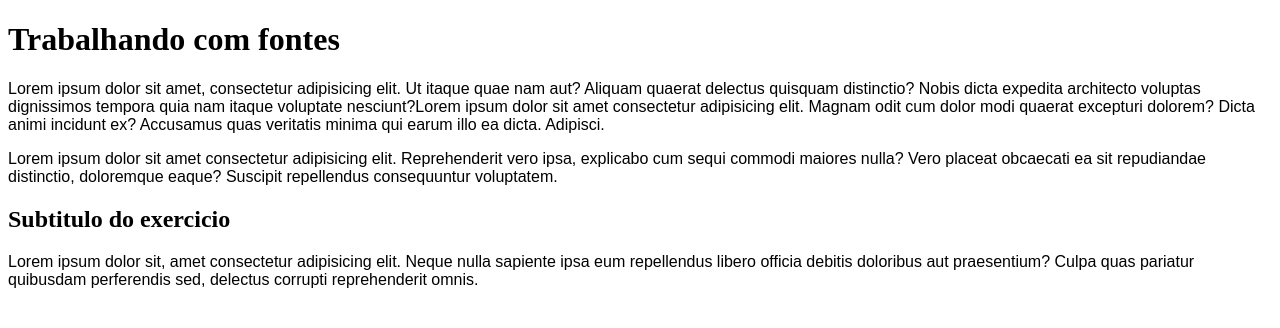
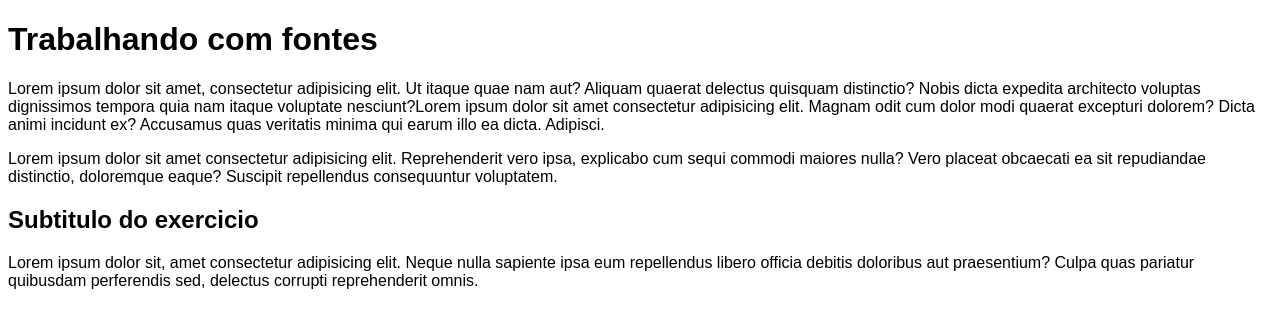
Before and after one commit to analaura09/HTML-E-CSS, a plain HTML site: page exercicios/ex017/font01.html in a window 1280 px wide. Drawn offline with Linux system fonts and the light colour scheme.

Commit message:
Update font01.html

```diff
--- a/exercicios/ex017/font01.html
+++ b/exercicios/ex017/font01.html
@@ -8,9 +8,15 @@
     <style>
         body{
             font-family: Arial, Helvetica, sans-serif;
-        }
-        h1, h2{
-            font-family: 'Times New Roman', Times, serif;
+            /*
+            Medidas absolutas
+            cm,mm,in,px,pt,pc
+
+            medidas relativas
+            em,ex,rem,vw,vh,%
+            16px geralmente = 1em
+            */
+            font-size:16px ;
         }
     </style>
 </head>
```
